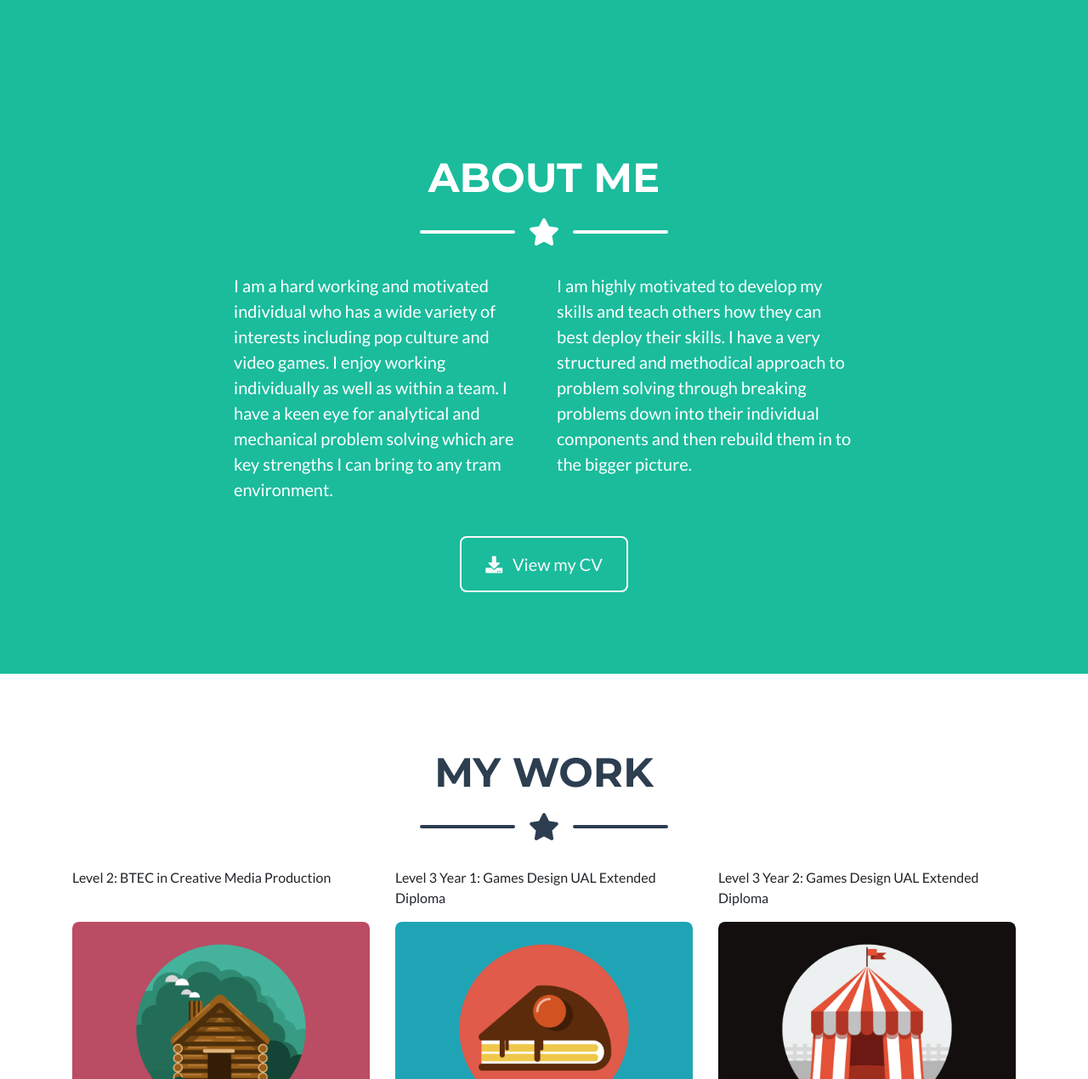
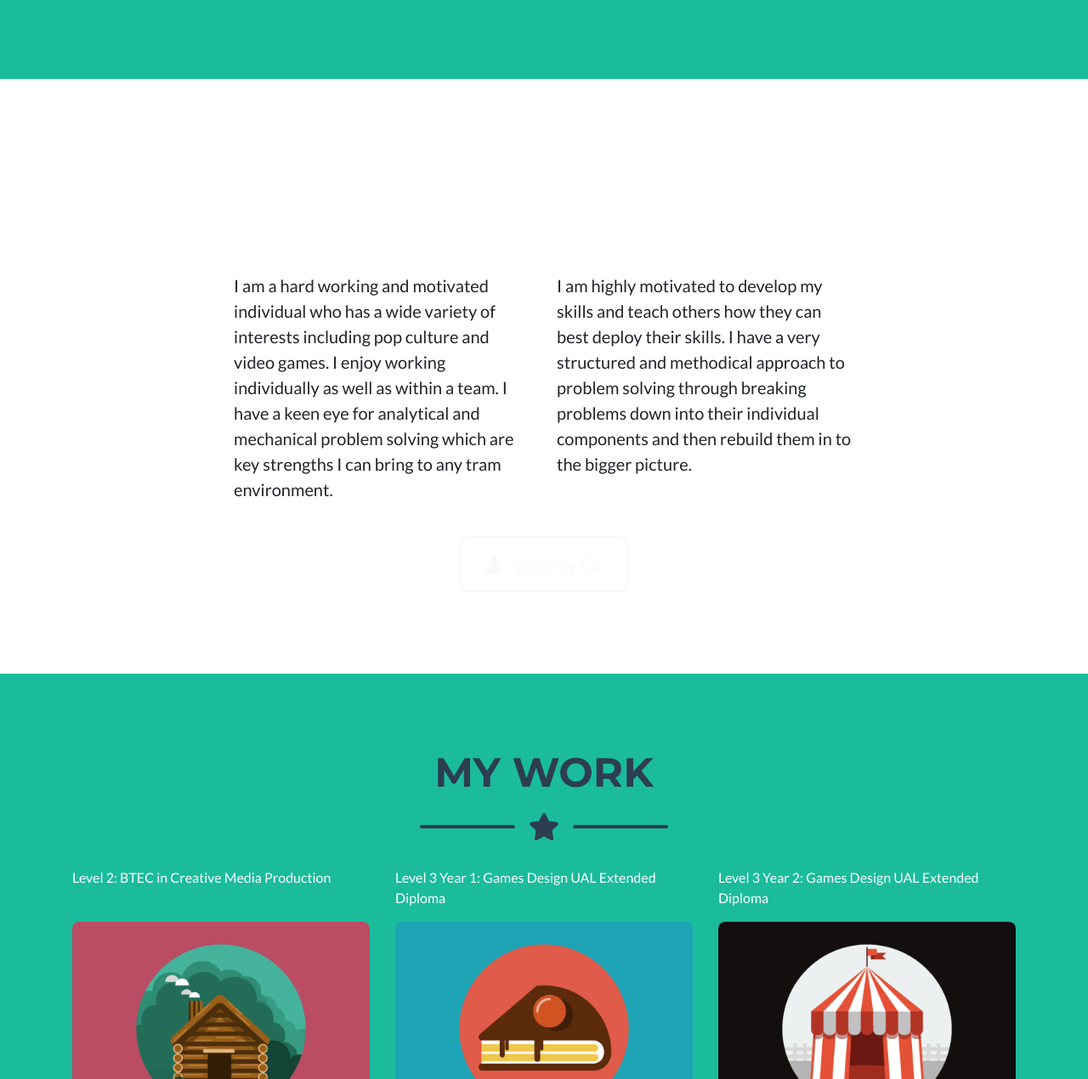
Before and after one commit to ColemanAaron998/ColemanAaron998.github.io, a website with bundled scripts: page index.html in a window 1280 px wide. Shown: the part 690-1960 px from the top of the page at 85% size. Built offline with nearby package versions, Linux system fonts and the light colour scheme.

Commit message:
Update index.html

```diff
--- a/index.html
+++ b/index.html
@@ -73,7 +73,7 @@
   </header>
 
    <!-- About Section -->
-  <section class="page-section bg-primary text-white mb-0" id="about">
+  <section class="page-section " id="about">
     <div class="container">
 
       <!-- About Section Heading -->
@@ -110,7 +110,7 @@
   </section>
 
   <!-- Portfolio Section -->
-  <section class="page-section portfolio" id="portfolio">
+  <section class="page-section portfolio bg-primary text-white mb-0" id="portfolio">
     <div class="container">
 
       <!-- Portfolio Section Heading -->
```
